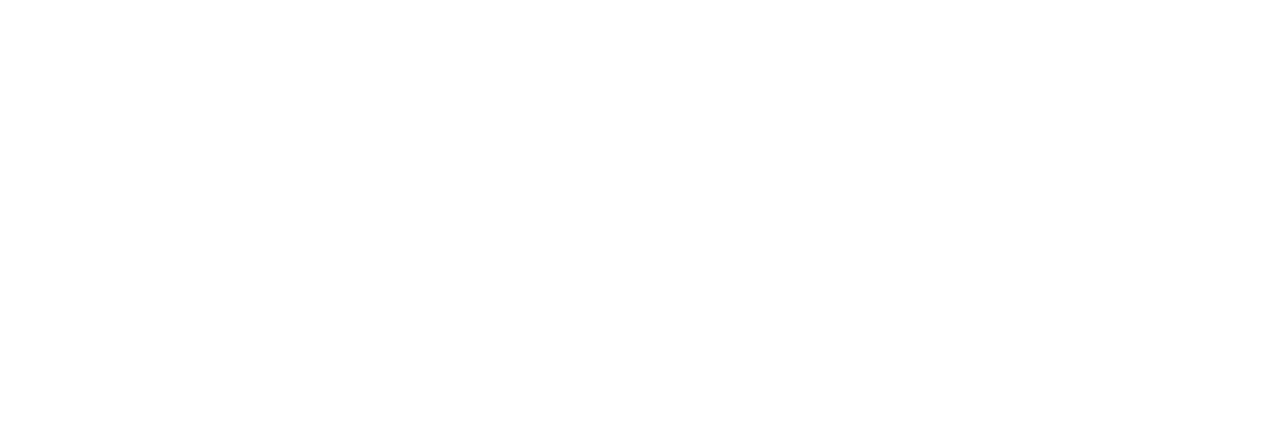
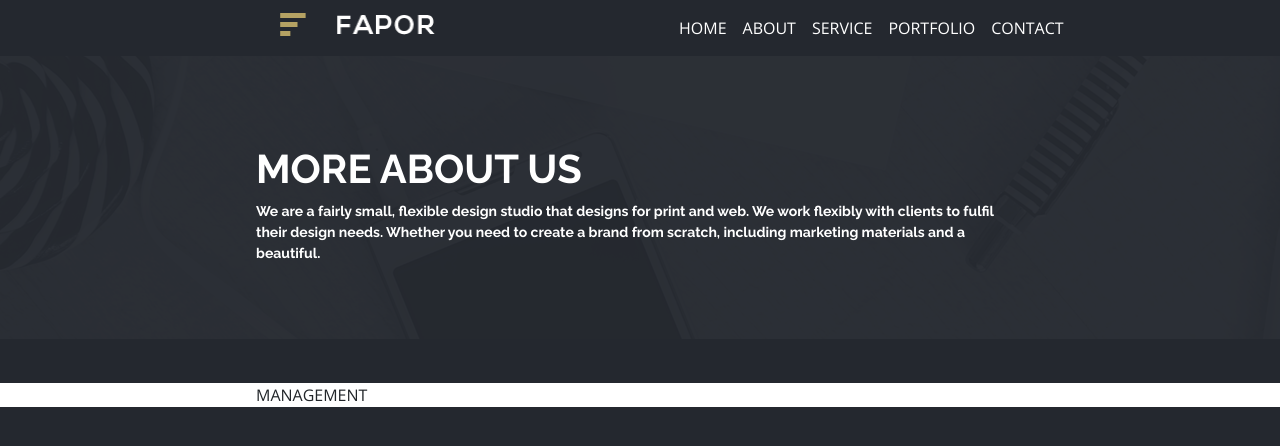
Before and after one commit to Sergioramasano/bs4, a plain HTML site: page index.html in a window 1280 px wide. Drawn offline with nearby package versions, Linux system fonts and the light colour scheme.

Commit message:
white section is stsrted

```diff
--- /dev/null
+++ b/css/NexaBold.css
@@ -0,0 +1,9 @@
+@font-face {
+    font-family: 'NexaBold';
+    src: url('fonts/NexaBold.eot');
+    src: url('fonts/NexaBold.eot') format('embedded-opentype'),
+         url('fonts/NexaBold.woff2') format('woff2'),
+         url('fonts/NexaBold.woff') format('woff'),
+         url('fonts/NexaBold.ttf') format('truetype'),
+         url('fonts/NexaBold.svg#NexaBold') format('svg');
+}
--- a/css/style.scss
+++ b/css/style.scss
@@ -1,3 +1,39 @@
+//@import "mediaquares.scss";
+@import "NexaBold.css";
+@import url('https://fonts.googleapis.com/css?family=Open+Sans|Raleway:700');
+//VARIABLES
+$main-font:'Open Sans', sans-serif;
+$font1:'NexaBold', sans-serif;
+$font2:'Raleway', sans-serif;
+
+$border : 1px solid white;
+@mixin fs{
+  font-style: italic;
+}
+@mixin fw{
+  font-weight: bold;
+}
+@mixin circle{
+  border-radius:50%;
+}
+@mixin a{
+  list-style: none;
+  display: block;
+  text-decoration: none;
+}
+@mixin clear{
+  content: "";
+  display: block;
+  clear: both;
+}
+@mixin dib{
+  display: inline-block;
+}
+
+
+
+
+
 * {
   margin: 0;
   padding: 0;
@@ -5,3 +41,47 @@
   color: inherit;
   -webkit-font-smoothing: antialiased;
 }
+body{
+  background-color: #24282f;
+  font-family: $main-font;
+}
+.container-fluid{
+  padding-right:256px ;
+  padding-left:256px ;}
+.container-header{
+.logo-link{
+}
+.main-menu{
+  .navbar{background-color: #24282f!important;
+    .collapse{
+       .navbar-nav{
+           a{
+              color: white!important;
+              }
+
+  }
+}
+
+
+
+    }
+
+}
+}
+
+.aboutUs{
+  background: url(../images/test_light_02.png);
+  background-repeat: no-repeat;
+  padding: 89px 256px 103px;
+  font-family: $font2;
+  color:white;
+  h1{
+    font-size: 40px;
+  }
+  p{
+    font-size: 14px;
+  }
+}
+.white-section{
+  background-color: #fff;
+}
--- a/index.html
+++ b/index.html
@@ -13,9 +13,42 @@
     <script src="https://stackpath.bootstrapcdn.com/bootstrap/4.1.3/js/bootstrap.min.js" integrity="sha384-ChfqqxuZUCnJSK3+MXmPNIyE6ZbWh2IMqE241rYiqJxyMiZ6OW/JmZQ5stwEULTy" crossorigin="anonymous"></script>
 </head>
 <body>
+<header class="container-fluid container-header">
+    <div class="row">
+        <div class="col-6 logo-link">
+            <!-- Image and text -->
+            <nav class="navbar">
+                <a class="navbar-brand" href="#">
+                    <img src="images/test_light_03.png" width="165" height="23" class="d-inline-block align-top" alt="">
+                </a>
+            </nav>
+        </div>
+        <div class="col-6 main-menu">
+            <nav class="navbar navbar-expand-lg navbar-light bg-light">
+                <button class="navbar-toggler" type="button" data-toggle="collapse" data-target="#navbarNavAltMarkup" aria-controls="navbarNavAltMarkup" aria-expanded="false" aria-label="Toggle navigation">
+                    <span class="navbar-toggler-icon"></span>
+                </button>
+                <div class="collapse navbar-collapse" id="navbarNavAltMarkup">
+                    <div class="navbar-nav">
+                        <a class="nav-item nav-link" href="#">HOME</a>
+                        <a class="nav-item nav-link" href="#">ABOUT</a>
+                        <a class="nav-item nav-link" href="#">SERVICE</a>
+                        <a class="nav-item nav-link" href="#">PORTFOLIO</a>
+                        <a class="nav-item nav-link" href="#">CONTACT</a>
+                    </div>
+                </div>
+            </nav>
+        </div>
+    </div>
+</header>
+<section class="aboutUs container-fluid">
+    <h1>MORE ABOUT US</h1>
+    <p>We are a fairly small, flexible design studio that designs for print and web. We work flexibly with clients to fulfil their design needs. Whether you need to create a brand from scratch, including marketing materials and a beautiful.</p>
+</section>
+<section class="container-fluid white-section">
+<p>MANAGEMENT</p>
 
-
-
+</section>
 
 
 
```
Also changed, not shown: css/style.css, fonts/NexaBold.ttf (added), fonts/NexaBold.woff (added), fonts/NexaBold.woff2 (added), images/test_light_02.png (added), images/test_light_03.png (added), 3 other files.
